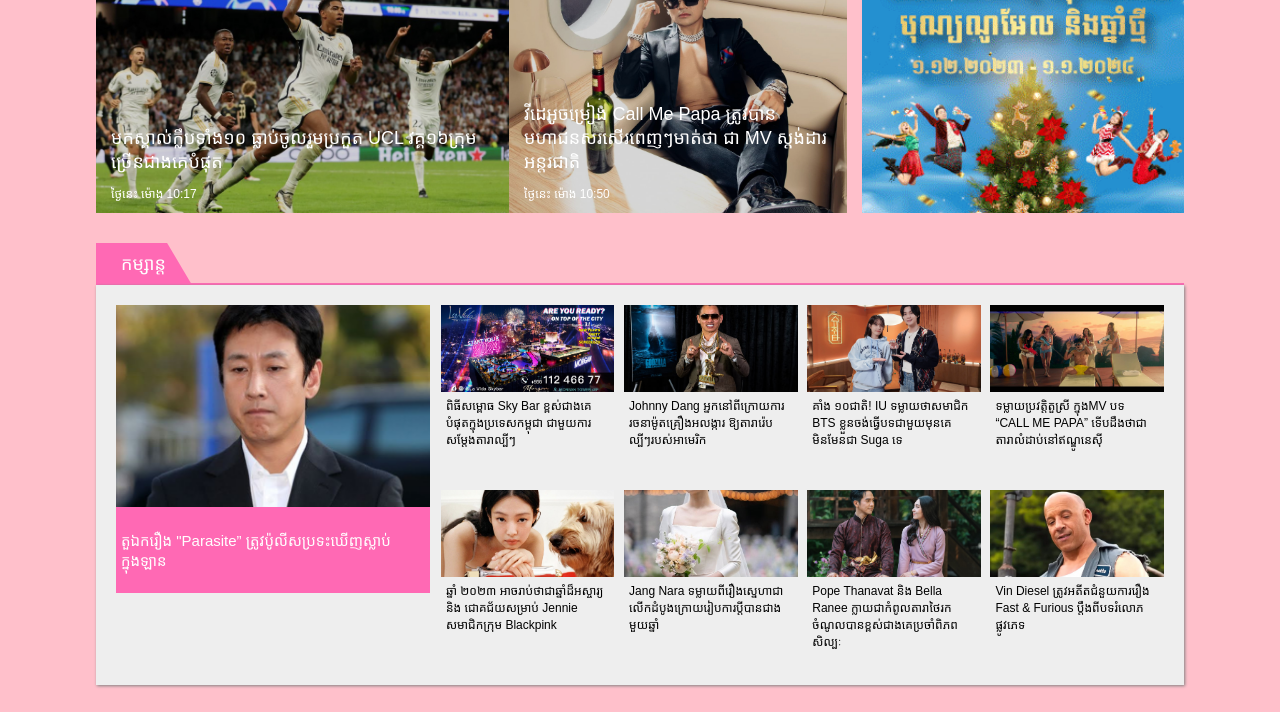
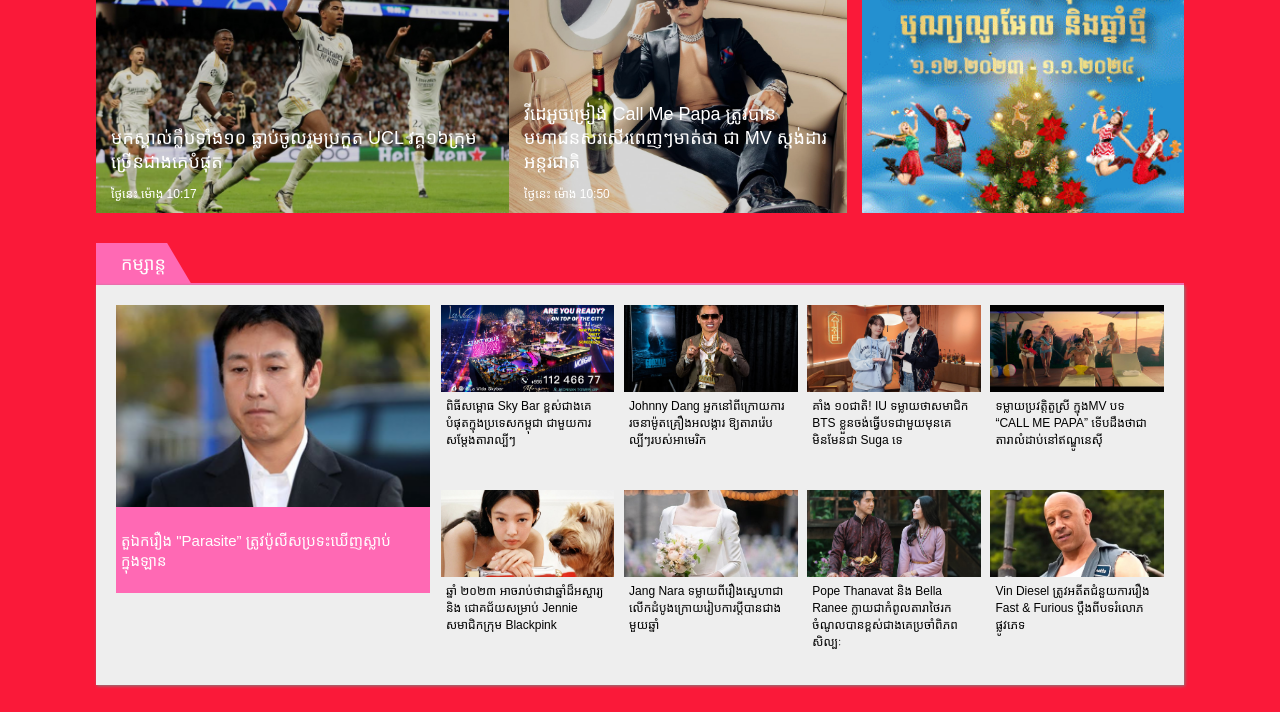
Before and after one commit to Makara1234/sabayNew, a plain HTML site: page index.html in a window 1280 px wide. Shown: the part 472-1184 px from the top of the page. Drawn offline with Linux system fonts and the light colour scheme.

Commit message:
update background

```diff
--- a/style.css
+++ b/style.css
@@ -8,7 +8,7 @@
 body {
     font-family: Battambang,Arial,Helvetica,sans-serif;
     /* font-family: Koulen,Arial,Helvetica,sans-serif; */
-    background-color:pink;
+    background-color: #FA1939;
 }
 .bar1{
     width: 100%;
```
